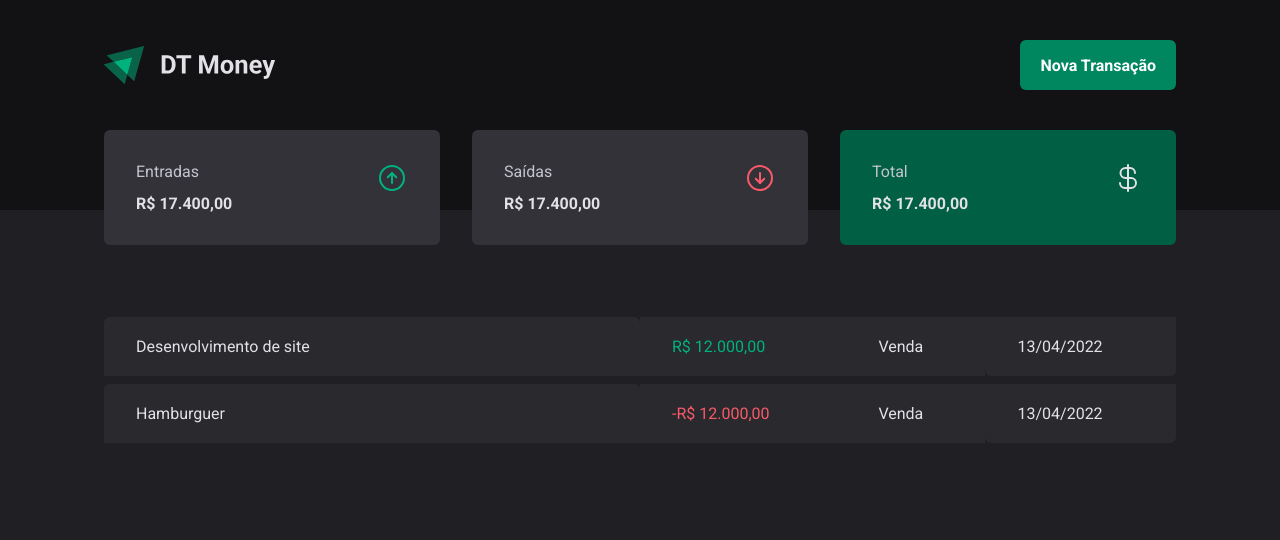
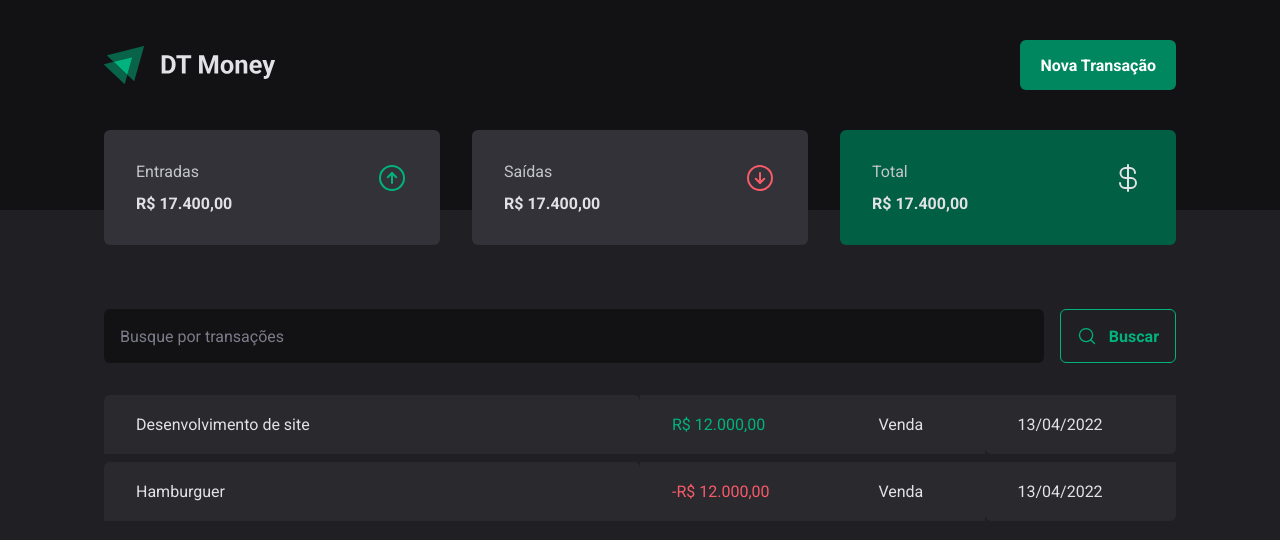
Before and after one commit to o-igor-trentini/ignite-dt-money, a React (Vite) app: page / in a window 1280 px wide. Shown: the top 540 px of the page. Built offline with nearby package versions, Linux system fonts and the light colour scheme.

Commit message:
feat: Componente de busca por transacoes

```diff
--- /dev/null
+++ b/src/pages/Transactions/components/SearchForm/index.tsx
@@ -0,0 +1,16 @@
+import { FC } from 'react';
+import { SearchFormContainer } from './style';
+import { MagnifyingGlass } from 'phosphor-react';
+
+export const SearchForm: FC = () => {
+    return (
+        <SearchFormContainer>
+            <input type="text" placeholder="Busque por transações" />
+
+            <button>
+                <MagnifyingGlass size={20} />
+                Buscar
+            </button>
+        </SearchFormContainer>
+    );
+};
--- /dev/null
+++ b/src/pages/Transactions/components/SearchForm/style.ts
@@ -0,0 +1,45 @@
+import styled from 'styled-components';
+
+export const SearchFormContainer = styled.form`
+    display: flex;
+    gap: 1rem;
+
+    input {
+        flex: 1;
+        padding: 1rem;
+
+        border-radius: 6px;
+        border: 0;
+
+        background: ${({ theme }) => theme['gray-900']};
+        color: ${({ theme }) => theme['gray-300']};
+
+        &::placeholder {
+            color: ${({ theme }) => theme['gray-500']};
+        }
+    }
+
+    button {
+        padding: 1rem;
+
+        display: flex;
+        justify-content: center;
+        align-items: center;
+        gap: 0.75rem;
+
+        color: ${({ theme }) => theme['green-300']};
+        font-weight: bold;
+
+        border: 1px solid ${({ theme }) => theme['green-300']};
+        border-radius: 6px;
+        background: transparent;
+
+        &:hover {
+            color: ${({ theme }) => theme.white};
+            border-color: ${({ theme }) => theme['green-500']};
+            background: ${({ theme }) => theme['green-500']};
+
+            transition: background-color 0.2s, color 0.2s, border-color 0.2s;
+        }
+    }
+`;
--- a/src/pages/Transactions/index.tsx
+++ b/src/pages/Transactions/index.tsx
@@ -2,6 +2,7 @@
 import { Header } from '../../components/layout/Header';
 import { Summary } from '../../components/layout/Summary';
 import { PriceHighlight, TransactionsContainer, Transactionstable } from './style';
+import { SearchForm } from './components/SearchForm';
 
 export const Transactions: FC = () => {
     return (
@@ -11,6 +12,8 @@
             <Summary />
 
             <TransactionsContainer>
+                <SearchForm />
+
                 <Transactionstable>
                     <tbody>
                         <tr>
--- a/src/pages/Transactions/style.ts
+++ b/src/pages/Transactions/style.ts
@@ -5,14 +5,12 @@
     max-width: 1120px;
     margin: 4rem auto 0;
     padding: 0 1.5rem;
-
-    //display: flex;
-    //justify-content: space-between;
-    //align-content: center;
 `;
 
 export const Transactionstable = styled.table`
     width: 100%;
+    margin-top: 1.5rem;
+
     border-collapse: separate;
     border-spacing: 0 0.5rem;
 
```
